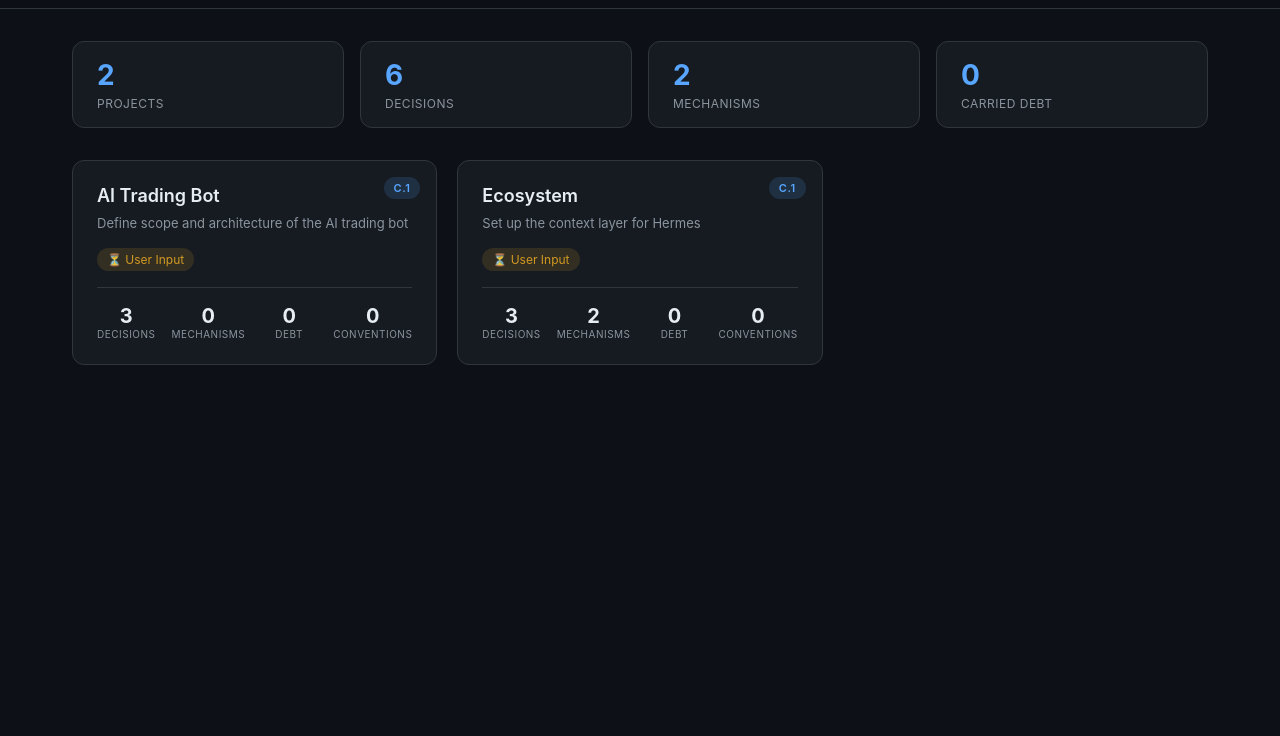
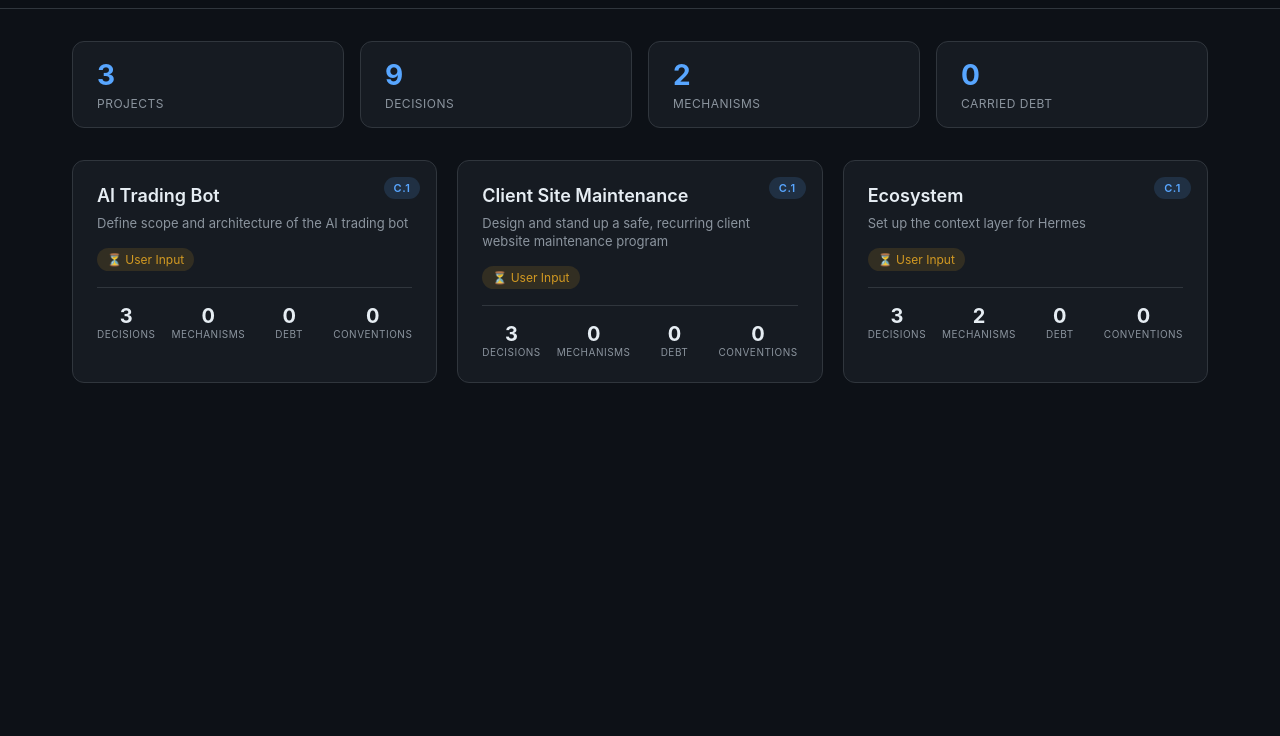
Before and after one commit to KwameIsaac/hermes-dashboard, a plain HTML site: page index.html in a window 1280 px wide. Shown: the part 64-800 px from the top of the page. Drawn offline with Linux system fonts and the light colour scheme.

Commit message:
Add Client Site Maintenance project (3 decisions)

```diff
--- a/index.html
+++ b/index.html
@@ -344,7 +344,7 @@
 
 <script>
 const data = {
-  "generated": "2026-10-25T14:50:18.474450Z",
+  "generated": "2026-10-27T18:57:56.715267Z",
   "projects": [
     {
       "id": "ai_trading_bot",
@@ -375,6 +375,36 @@ const data = {
       "conventions": [],
       "audit_count": 5,
       "updated": "2026-10-25T12:30:16.897528"
+    },
+    {
+      "id": "client_site_maintenance",
+      "name": "Client Site Maintenance",
+      "cycle": "C.1",
+      "status": "ACTIVE CYCLE C.1",
+      "challenge": "Design and stand up a safe, recurring client website maintenance program",
+      "awaiting": "User Input",
+      "decisions": [
+        {
+          "id": "DEC-1",
+          "title": "Staged autonomy for maintenance work",
+          "rationale": "Hermes prepares backups and applies only safe minor/patch plugin updates automatically; anything bigger (major version, Shopify app changes, theme changes) is flagged for Isaac approval, not auto-applied \u2014 these are live client production sites."
+        },
+        {
+          "id": "DEC-2",
+          "title": "Backups must be verified per site before automation touches it, not assumed",
+          "rationale": "Isaac confirmed every site already has some backup solution (host-level or plugin), but an unverified/untested backup is not a safety net. Each site needs a confirmed-restorable backup check before it enters the automated maintenance cycle."
+        },
+        {
+          "id": "DEC-3",
+          "title": "Staggered one-site-per-day cadence across the month",
+          "rationale": "~20 client sites is too many to touch same-day; staggering spreads workload, limits blast radius if a maintenance run goes wrong, and keeps each day's email digest focused on one site."
+        }
+      ],
+      "mechanisms": [],
+      "debt": [],
+      "conventions": [],
+      "audit_count": 5,
+      "updated": "2026-10-27T20:57:09.909073"
     },
     {
       "id": "ecosystem",
```
